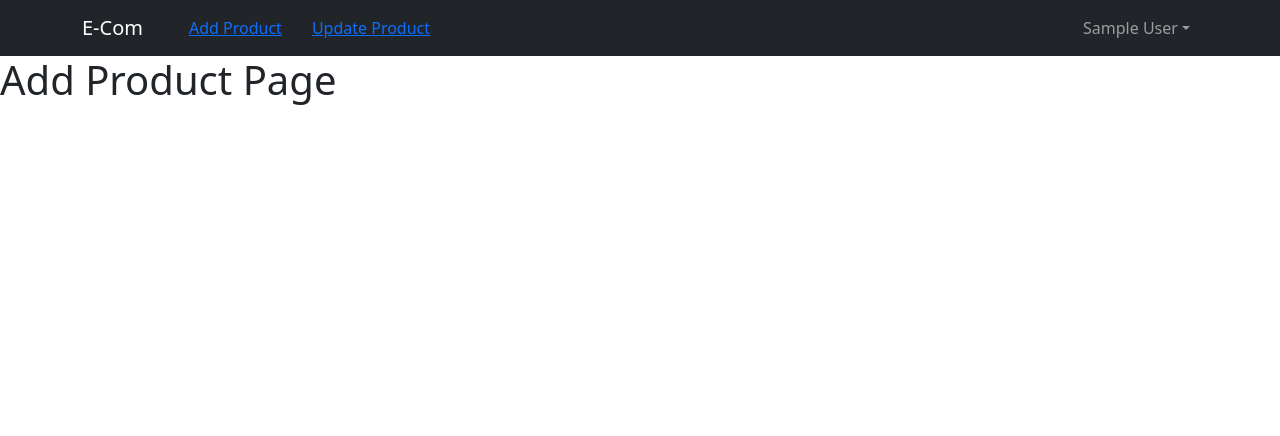
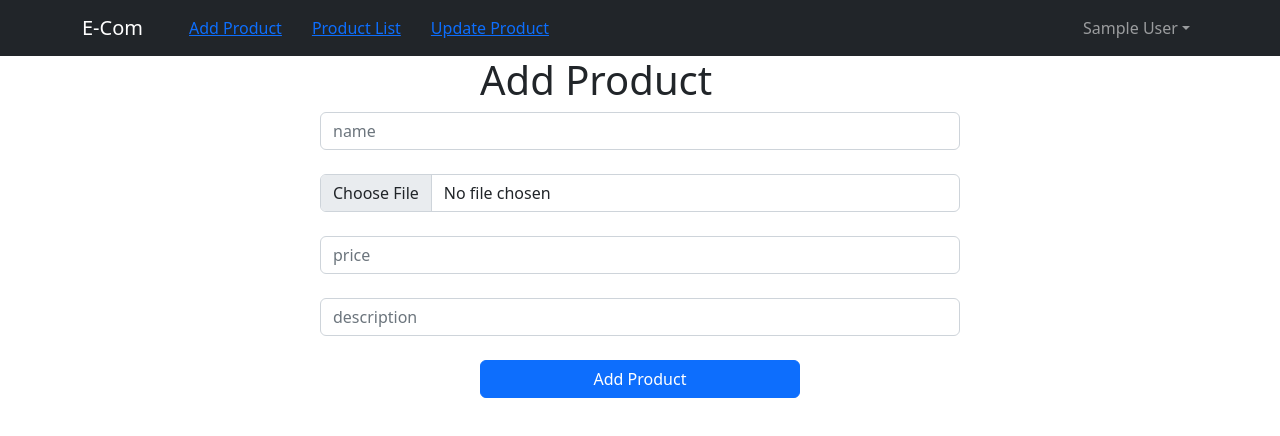
Before and after one commit to ZolaJigar/ecom-dashboard, a React (Create React App) app: page /add in a window 1280 px wide. Shown: the top 436 px of the page. Built offline with nearby package versions, Linux system fonts and the light colour scheme; sample sign-in values are in the browser's storage.

Commit message:
list product ui done

```diff
--- a/src/AddProduct.js
+++ b/src/AddProduct.js
@@ -1,9 +1,48 @@
+import React, { useState } from "react";
 import Header from "./Header";
 function AddProduct() {
+    const [name, setName] = React.useState("");
+    const [price, setPrice] = React.useState("");
+    const [file, setFile] = React.useState("");
+    const [description, setDescription] = React.useState("");
+
+    async function AddProduct(){ //using async so we can use await below
+        const formData = new FormData();
+        formData.append('file',file);
+        formData.append('price',price);
+        formData.append('name',name);
+        formData.append('description',description);
+        // console.log(name,file,price,description);
+
+        let result = await fetch("http://127.0.0.1:8000/api/addproduct",
+        {
+            method:"POST",
+            // headers:{
+            //     "Content-Type":"application/json",
+            //     "Accept":"application/json"
+            // }
+            body:formData,
+        });
+        alert("Data has been saved");
+    }
     return (
         <div>
             <Header />
-            <h1>Add Product Page</h1>
+            <div className="col-sm-6 offset-sm-3">
+                <h1 className="col-sm-6 offset-sm-3">Add Product</h1>
+                <input type="text" value={name} onChange={(e)=>setName(e.target.value)} className="form-control" placeholder="name" />
+                <br />
+                <input type="file" onChange={(e)=>setFile(e.target.files[0])} className="form-control" placeholder="file" />
+                <br />
+                <input type="text" onChange={(e)=>setPrice(e.target.value)} className="form-control" placeholder="price" />
+                <br />
+                <input type="text" onChange={(e)=>setDescription(e.target.value)} className="form-control" placeholder="description" />
+                <br />
+                <button className="btn btn-primary col-sm-6 offset-sm-3" onClick={AddProduct}>Add Product</button>
+
+
+
+            </div>
         </div>
     )
 }
--- a/src/App.js
+++ b/src/App.js
@@ -2,12 +2,13 @@ import React from 'react';
 // import { Button } from 'react-bootstrap';
 import "./App.css";
 import { BrowserRouter, Routes, Route } from "react-router-dom";
-import Header from "./Header";
+// import Header from "./Header";
 import Login from "./login";
 import Register from "./Register";
 import AddProduct from "./AddProduct";
 import UpdateProduct from "./UpdateProduct";
 import Protected from "./Protected";
+import ProductList from './ProductList';
 
 function App() {
   return (
@@ -15,11 +16,13 @@ function App() {
       <BrowserRouter>
         {/* <Header /> */}
         {/* <h1> E com website</h1> */}
+        {/* <Routes> */}
         <Routes>
           <Route path="/login" element={<Login />} />
           <Route path="/register" element={<Register />} />
           <Route path="/add" element={<Protected Cmp={AddProduct} />} />
           <Route path="/update" element={<Protected Cmp={UpdateProduct} />} />
+          <Route path="/" element={<Protected Cmp={ProductList} />} />
         </Routes>
       </BrowserRouter>
     </>
--- a/src/Header.js
+++ b/src/Header.js
@@ -19,6 +19,7 @@ function Header() {
                         localStorage.getItem('user-info') ?
                             <>
                                 <Link to="/add"> Add Product</Link>
+                                <Link to="/">Product List</Link>
                                 <Link to="/update"> Update Product</Link>
                             </>
                             :
--- /dev/null
+++ b/src/ProductList.js
@@ -0,0 +1,11 @@
+import Header from "./Header";
+function ProductList() {
+    return (
+        <div>
+            <Header />
+            <h1>Product List</h1>
+        </div>
+    )
+}
+
+export default ProductList;
--- a/src/login.js
+++ b/src/login.js
@@ -14,7 +14,7 @@ function Login() {
     async function Login() {
         let item = { email, password };
 
-        let result = await fetch("http://127.0.0.1:8000/api/login   ",
+        let result = await fetch("http://127.0.0.1:8000/api/login",
             {
                 method: "POST",
                 headers: {
```
